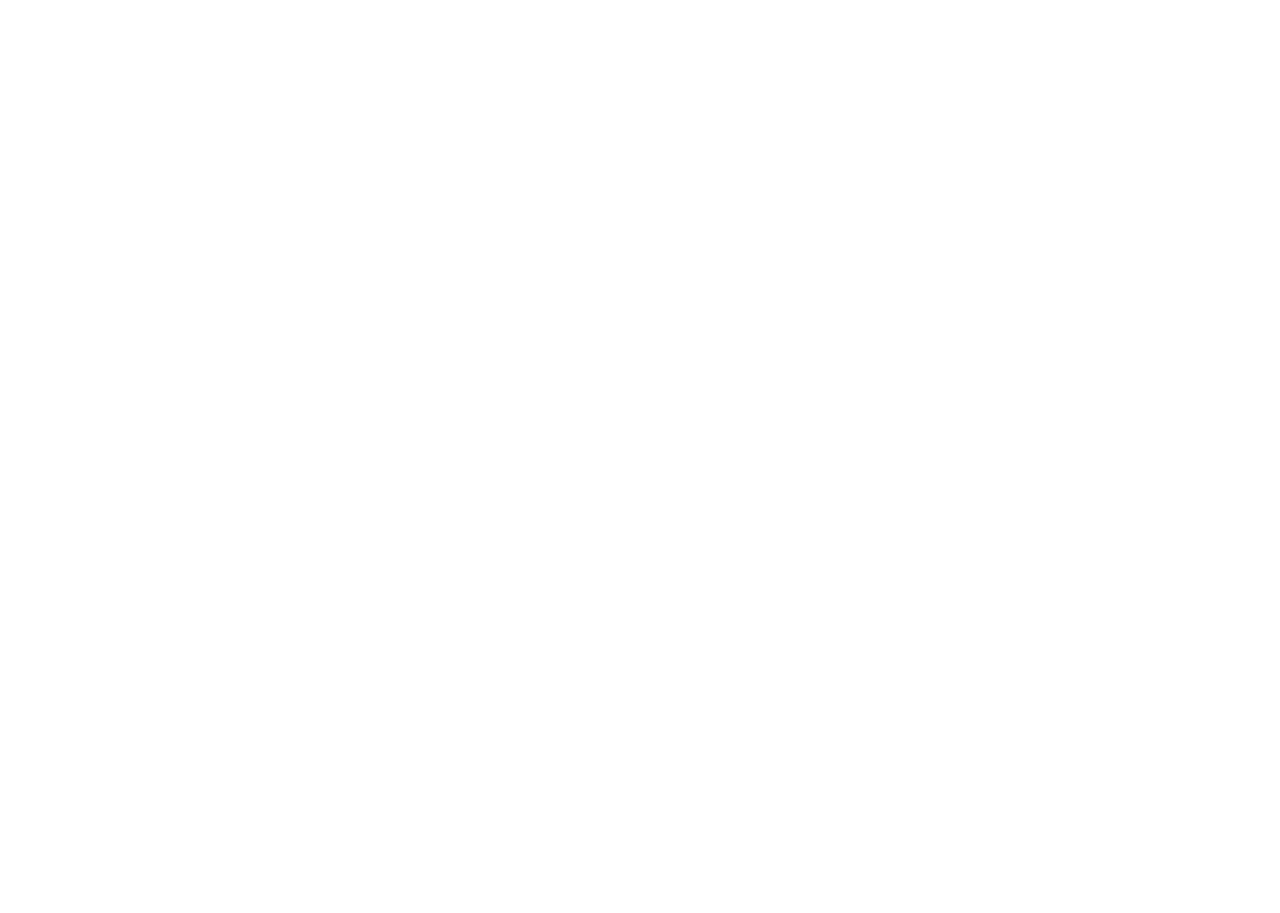
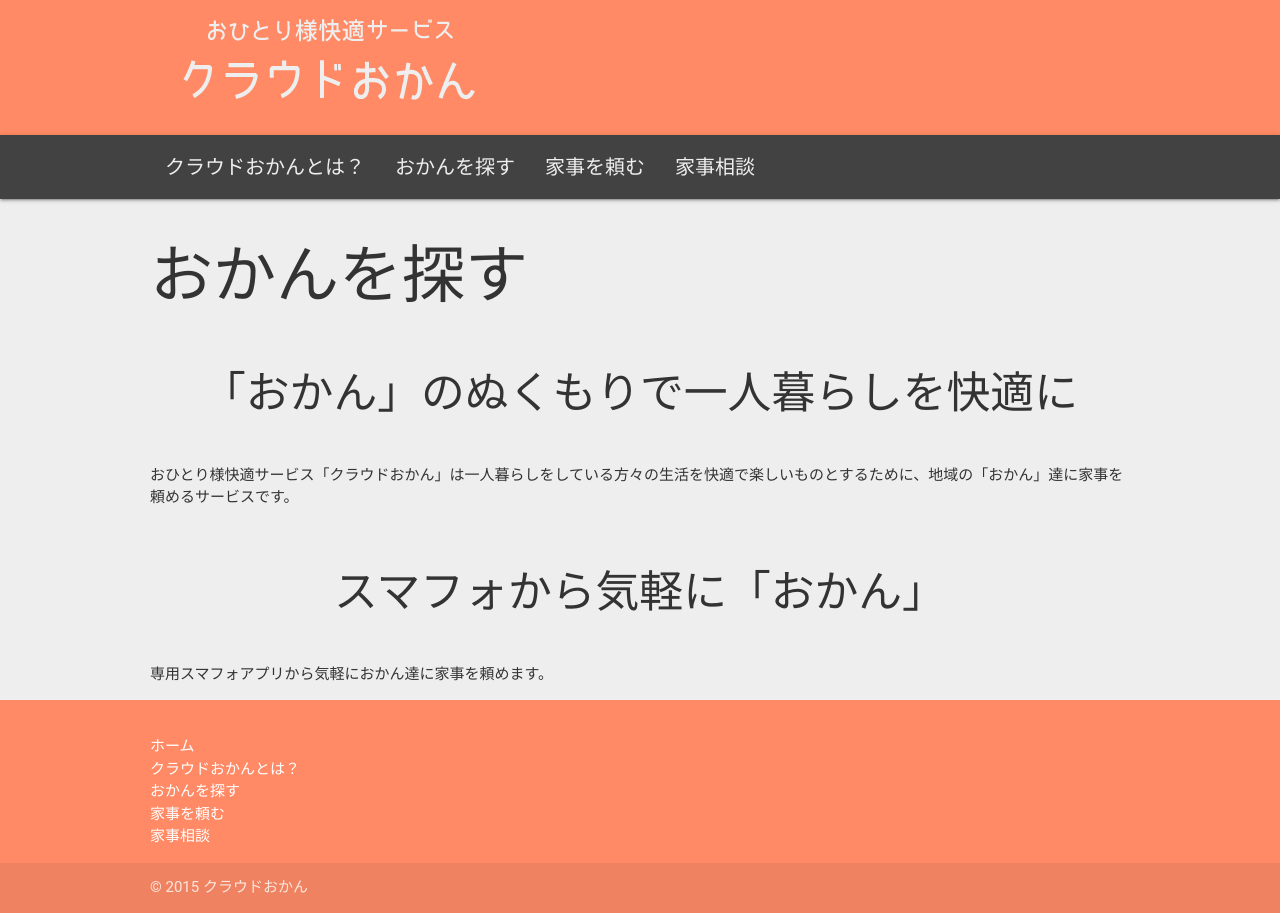
Before and after one commit to butaosuinu/cloud-okan, a plain HTML site: page find-okan.html in a window 1280 px wide. Before the commit the page ends 800 px from the top, so only its background shows below. Drawn offline with nearby package versions, Linux system fonts and the light colour scheme.

Commit message:
find fix2

```diff
--- a/find-okan.html
+++ b/find-okan.html
@@ -0,0 +1,54 @@
+<!DOCTYPE html>
+<html>
+<head>
+	<meta charset="utf-8">
+	<meta http-equiv="X-UA-Compatible" content="IE=edge">
+	<title>おかんを探す：クラウドおかん</title>
+	<link rel='stylesheet' href='https://cdnjs.cloudflare.com/ajax/libs/materialize/0.95.1/css/materialize.min.css' />
+	<link rel="stylesheet" href="css/main.css">
+</head>
+<body>
+		<header class="deep-orange lighten-2">
+		<div class="page-l">
+			<div class="brand-logo"><a href="index.html"><img src="imgs/logo1.png" alt="おひとり様快適サービス　クラウドおかん"></a></div>
+		</div>
+	</header>
+	<nav class="grey darken-3">
+		<div class="nav-wrapper page-l clearfix">
+			<ul id="nav-mobile" class="left global-nav-item clearfix">
+				<li><a href="#">クラウドおかんとは？</a></li>
+				<li><a href="find-okan.html">おかんを探す</a></li>
+				<li><a href="#">家事を頼む</a></li>
+				<li><a href="#">家事相談</a></li>
+			</ul>
+		</div>
+	</nav>
+	<main>
+		<div class="page-l">
+			<h1>おかんを探す</h1>
+			<h3 class="center ttl">「おかん」のぬくもりで一人暮らしを快適に</h3>
+			<p>おひとり様快適サービス「クラウドおかん」は一人暮らしをしている方々の生活を快適で楽しいものとするために、地域の「おかん」達に家事を頼めるサービスです。</p>
+			<h3 class="center ttl">スマフォから気軽に「おかん」</h3>
+			<p>専用スマフォアプリから気軽におかん達に家事を頼めます。</p>
+		</div>
+	</main>
+	<footer class="page-footer deep-orange lighten-2">
+		<div class="page-l">
+			<ul>
+				<li><a class="white-text" href="#">ホーム</a></li>
+				<li><a class="white-text" href="#">クラウドおかんとは？</a></li>
+				<li><a class="white-text" href="find-okan.html">おかんを探す</a></li>
+				<li><a class="white-text" href="#">家事を頼む</a></li>
+				<li><a class="white-text" href="#">家事相談</a></li>
+			</ul>
+		</div>
+		<div class="footer-copyright">
+			<div class="page-l">
+				© 2015 クラウドおかん
+			</div>
+		</div>
+	</footer>
+	<script type="text/javascript" src="https://code.jquery.com/jquery-2.1.1.min.js"></script>
+	<script src='https://cdnjs.cloudflare.com/ajax/libs/materialize/0.95.1/js/materialize.min.js'></script>
+</body>
+</html>
```
Also changed, not shown: index.html (+1 -1 lines).
